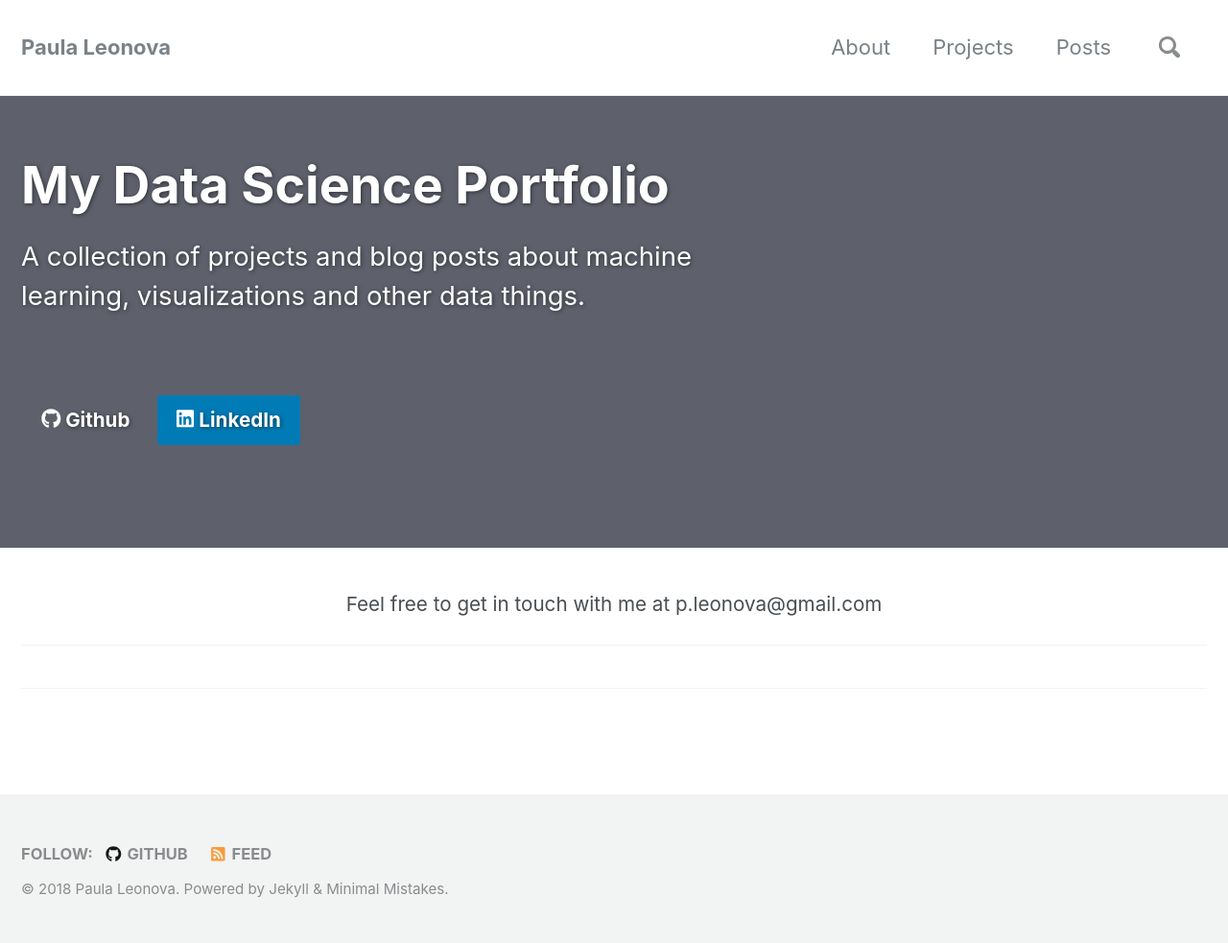
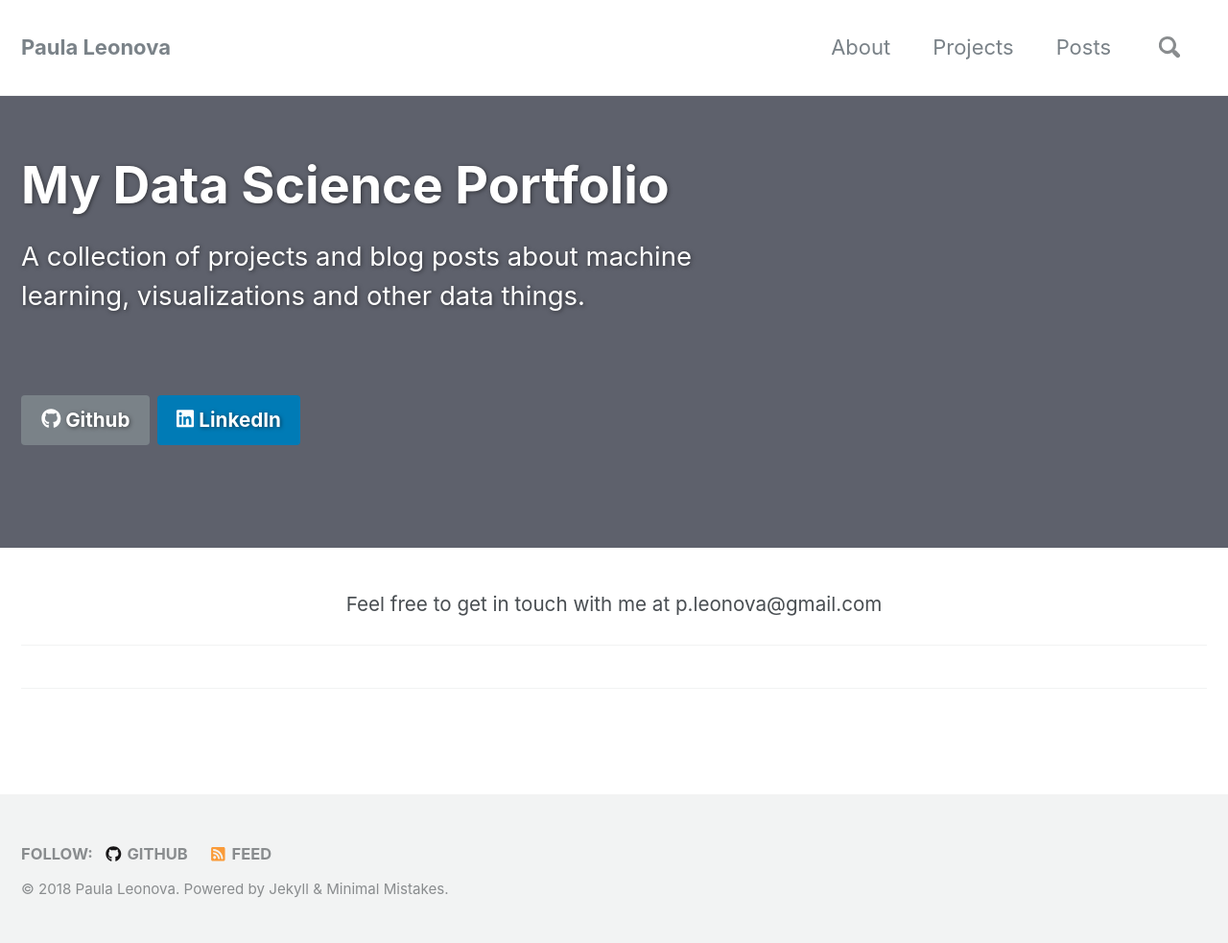
Before and after one commit to pleonova/pleonova.github.io, a Jekyll site: the page built from index.html, in a window 1280 px wide. Shown: the whole page at 96% size. Built offline with Jekyll 4.4.1, drawn with Linux system fonts in a browser that asks for light colours; nearby versions of some CDN libraries; the list of posts is cut into pages by our own code.

Commit message:
Change banner button github to primary

```diff
--- a/index.html
+++ b/index.html
@@ -8,7 +8,7 @@ header:
   cta_label:
   cta_url:
   caption:
-excerpt: 'A collection of projects and blog posts about machine learning, visualizations and other data things. <br /> <small></small><br /><br />  [<i class="fab fa-github"></i> Github](https://github.com/pleonova){: .btn .btn--github} [<i class="fab fa-linkedin"></i> LinkedIn](https://www.linkedin.com/in/paulaleonova/){: .btn .btn--linkedin}'
+excerpt: 'A collection of projects and blog posts about machine learning, visualizations and other data things. <br /> <small></small><br /><br />  [<i class="fab fa-github"></i> Github](https://github.com/pleonova){: .btn .btn--primary} [<i class="fab fa-linkedin"></i> LinkedIn](https://www.linkedin.com/in/paulaleonova/){: .btn .btn--linkedin}'
 
 
 
```
